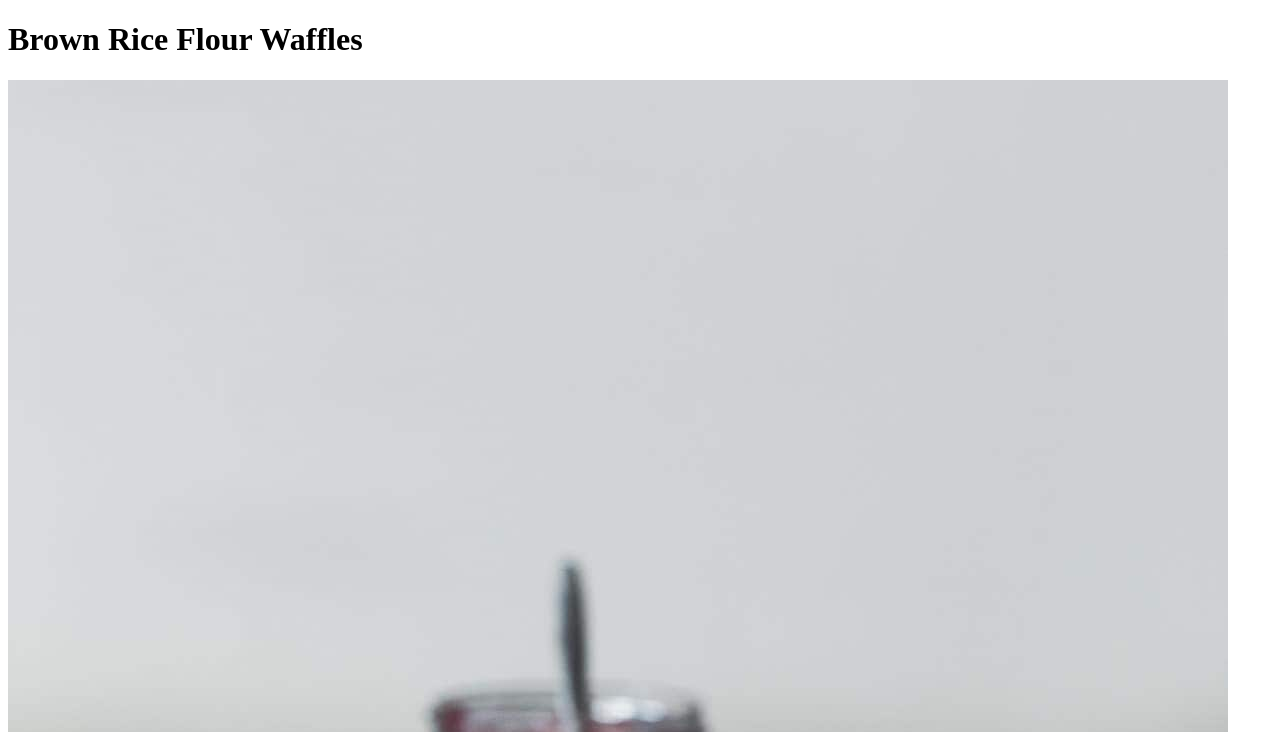
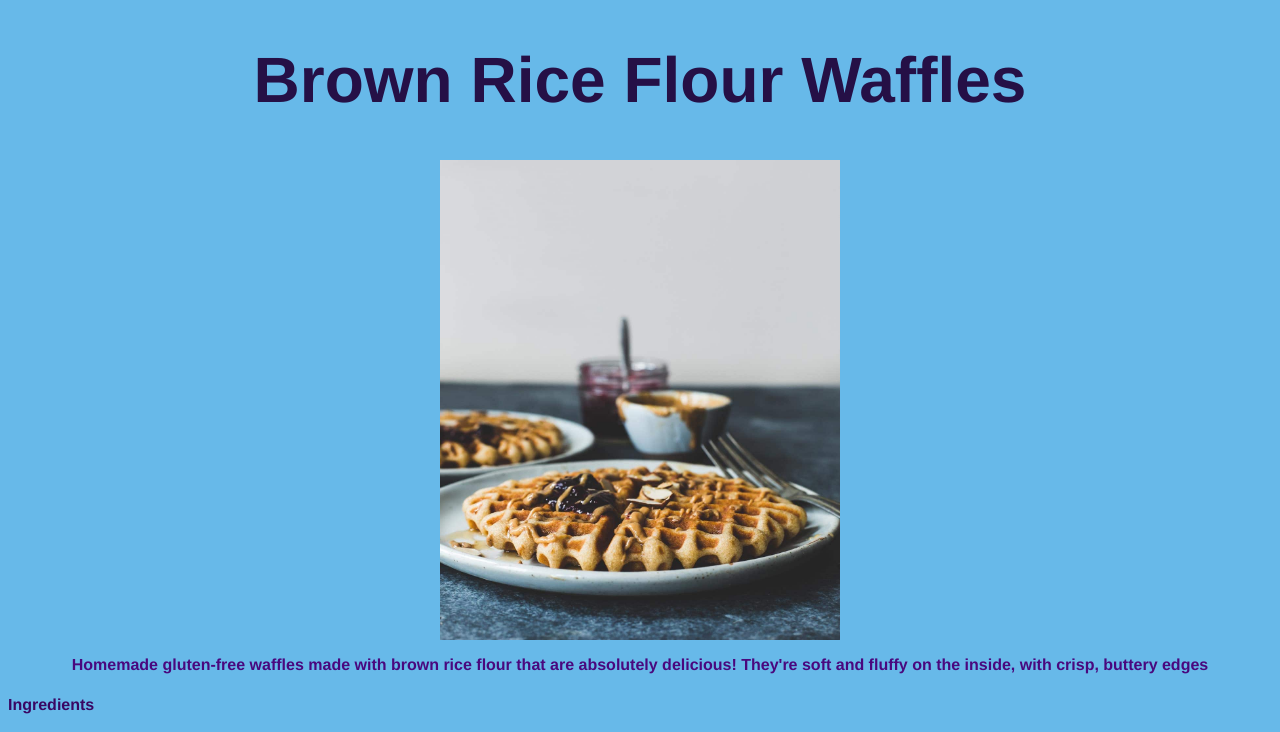
Before and after one commit to olympus-xa/odin-recipes, a plain HTML site: page recipes/waffles.html in a window 1280 px wide. Shown: the top 732 px of the page. Drawn offline with Linux system fonts and the light colour scheme.

Commit message:
Added css files to index.html and all recpie html files.

```diff
--- /dev/null
+++ b/recipes/styles recipes.css
@@ -0,0 +1,32 @@
+body {
+    background-color: rgb(103, 185, 233);
+}
+h1 {
+    text-align: center;
+    font-size: 4em;
+    font-family:Helvetica, Arial, sans-serif;
+    color: rgb(37, 16, 70);
+}
+h3 {
+    text-align: center;
+    font-size: 1em;
+    font-family: Helvetica, Arial, sans-serif;
+    color: rgb(73, 8, 126);
+}
+h4{
+    font-size: 1em;
+    font-family: Helvetica, Arial, sans-serif;
+    color: rgb(57, 7, 99);
+}
+ul, ol {
+    font-weight: bold;
+    font-family: Helvetica, Arial, sans-serif;
+    color: blueviolet;
+}
+img {
+    height: auto;
+    width: 25em;
+    display: block;
+    margin-left: auto;
+    margin-right: auto;
+}
--- a/recipes/waffles.html
+++ b/recipes/waffles.html
@@ -2,8 +2,8 @@
 <html lang="en">
 <head>
     <meta charset="UTF-8">
-    <title>Brown Rice Flour Waffles
-    </title>
+    <title>Brown Rice Flour Waffles </title>
+    <link rel="stylesheet" href="styles recipes.css">
 </head>
 <body>
     <h1>Brown Rice Flour Waffles</h1>
--- /dev/null
+++ b/styles.css
@@ -0,0 +1,18 @@
+body {
+    background-color: rgb(103, 185, 233);
+}
+h1 {
+    text-align: center;
+    font-size: 4em;
+    font-family:Helvetica, Arial, sans-serif;
+    color: rgb(224, 224, 77);
+}
+p {
+    text-align: center;
+    font-size: 2em;
+    font-family: Helvetica, Arial, sans-serif;
+}
+img {
+    height: auto;
+    width: 20px;
+}
```
Also changed, not shown: index.html (+5 -3 lines), recipes/cookies.html (+1 -0 lines), recipes/curry.html (+1 -0 lines).
